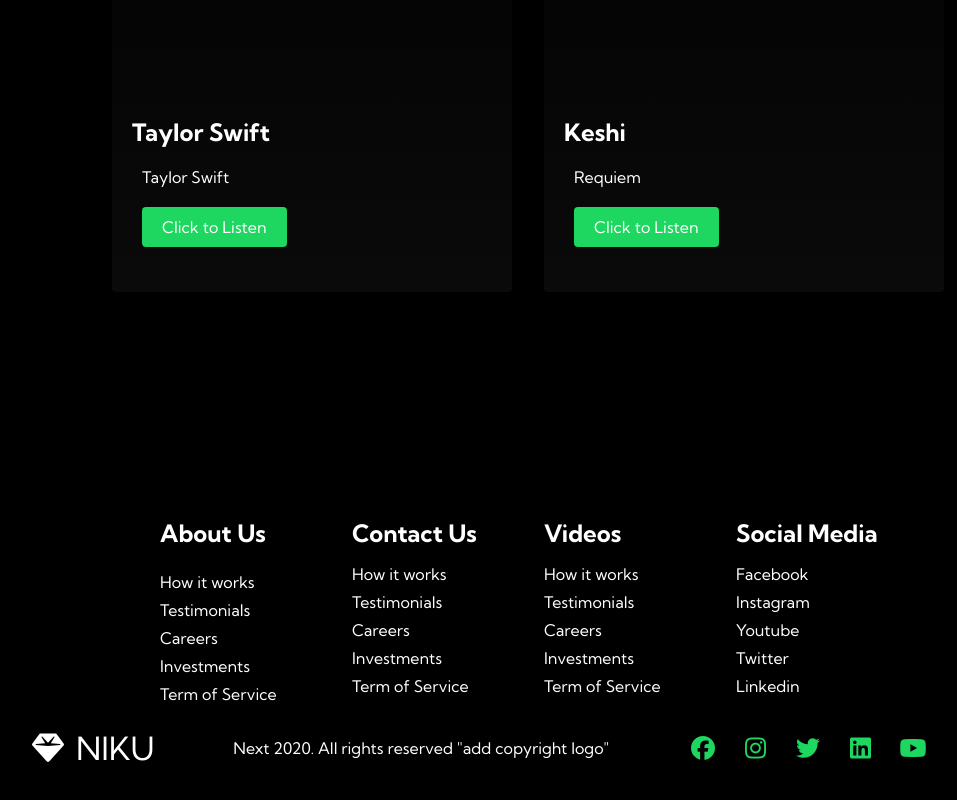
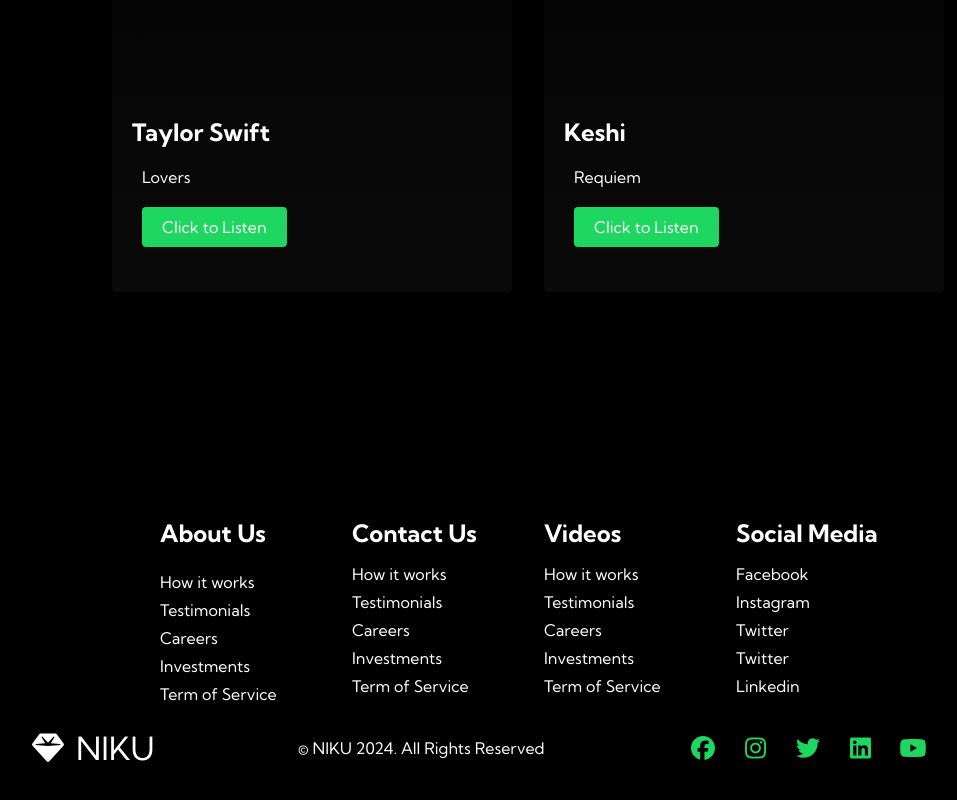
Before and after one commit to ZekuuMatthew/SongPlaylistGenerator, a plain HTML site: page index.html in a window 1280 px wide. Shown: the part 1188-1988 px from the top of the page, without its empty margins (112-1069 px from the left). Drawn offline with Linux system fonts and the light colour scheme.

Commit message:
Update index.html

```diff
--- a/index.html
+++ b/index.html
@@ -49,7 +49,7 @@
                     a></button>
             </div>
             <div class="main_img--container">
-                <img src="images/spotifyusethis.svg" alt="images/keshi raequem album.jpeg" id="main__img">
+                <img src="images/spotifyusethis.svg" alt="spotify logo" id="main__img">
             </div>
         </div>
     </div>
@@ -60,7 +60,7 @@
         <div class="services__container">
             <div class="services__card">
                 <h2>Taylor Swift</h2>
-                <p>Taylor Swift</p>
+                <p>Lovers</p>
                 <button>Click to Listen</button>
             </div>
             <div class="services__card">
@@ -105,7 +105,7 @@
                 <h2>Social Media</h2>
                 <a href="/">Facebook</a>
                 <a href="/">Instagram </a>
-                <a href="/">Youtube</a>
+                <a href="/">Twitter</a>
                 <a href="/">Twitter</a>
                 <a href="/">Linkedin</a>
             </div>
@@ -116,7 +116,7 @@
         <div class="footer__logo">
             <a href="/" id="footer__logo"><i class="fas fa-gem"></i>NIKU</a>
         </div>
-        <p class="website__rights">Next 2020. All rights reserved "add copyright logo"</p>
+        <p class="website__rights">© NIKU 2024. All Rights Reserved</p>
         <div class="social__icons">
             <a href="/" class="social__icon--link" target="_blank">
                 <i class="fab fa-facebook"></i>
```
